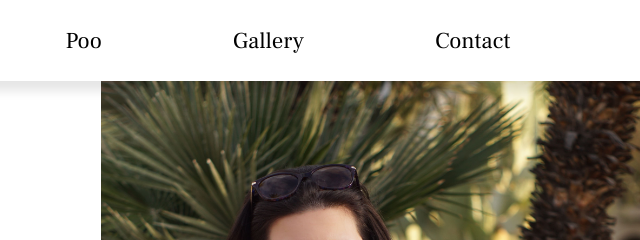
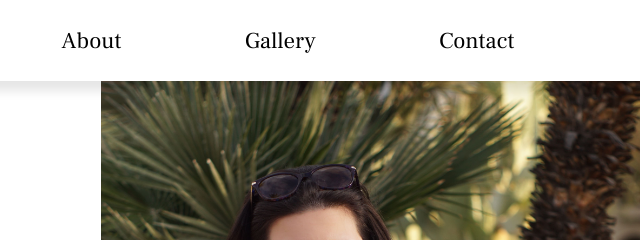
Before and after one commit to alicenormanid/Agape-Photography, a plain HTML site: page index.html in a window 1280 px wide. Shown: the top 240 px of the page, 640-1280 px from the left. Drawn offline with Linux system fonts and the light colour scheme.

Commit message:
Update nav link
Changed nav link to say "About"

```diff
--- a/index.html
+++ b/index.html
@@ -21,7 +21,7 @@
         <h1 id="logo">Agape Photography</h1>
 
         <ul class="nav-links">
-          <li><a href="#about">Poo</a></li>
+          <li><a href="#about">About</a></li>
           <li><a href="#work">Gallery</a></li>
           <li><a href="#contact">Contact</a></li>
         </ul>
```
